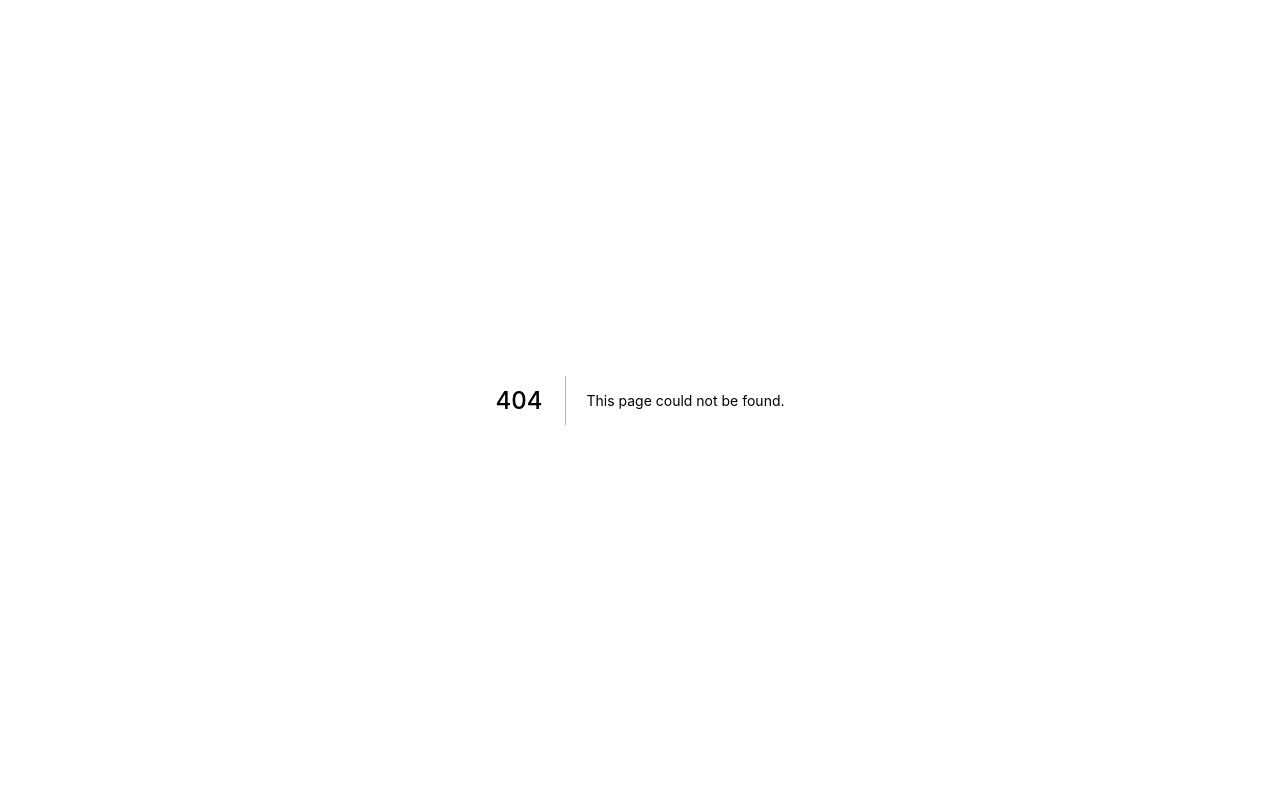
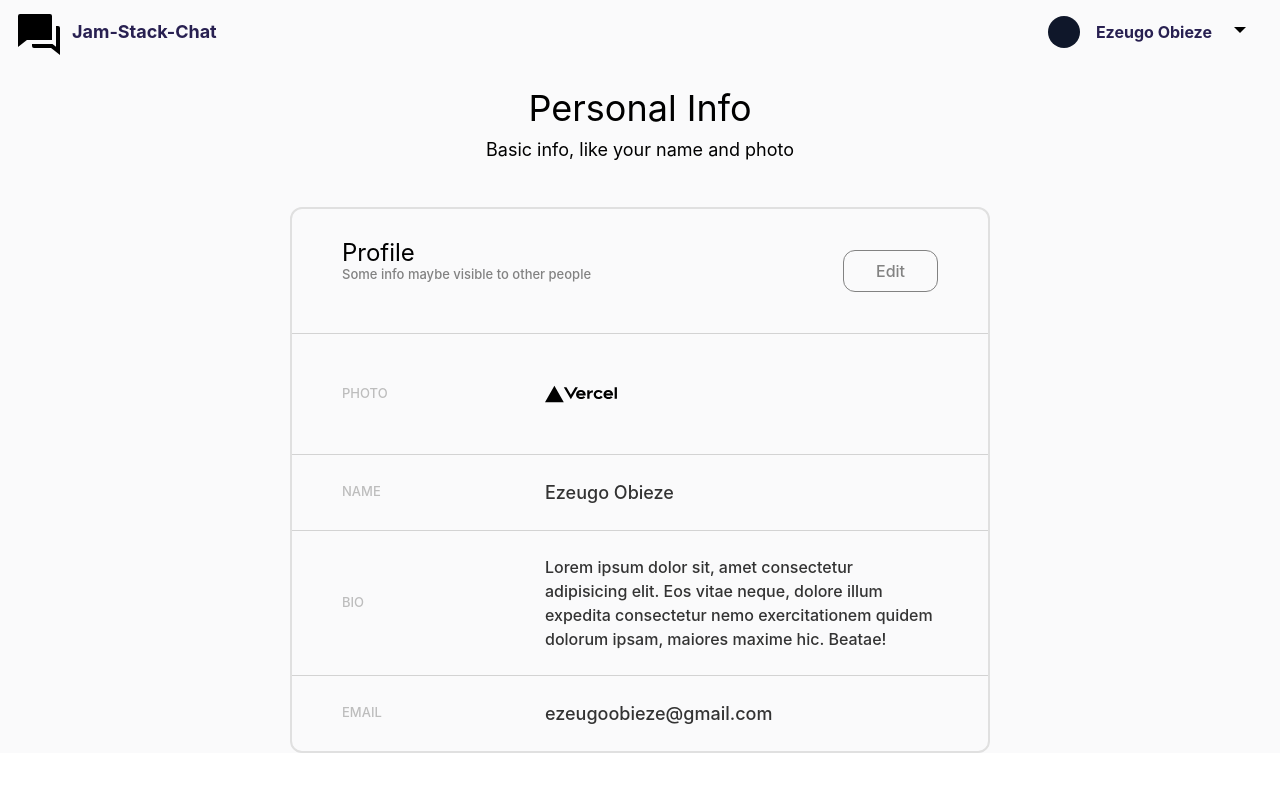
Before and after one commit to Akumzy/cloudinary-jamStack22, a Next.js app: page /userProfile in a window 1280 px wide. Before the commit this address had no page. Shown: the top 792 px of the page. Built offline with nearby package versions, Linux system fonts and the light colour scheme.

Commit message:
added userProfile page

```diff
--- a/pages/editProfile.tsx
+++ b/pages/editProfile.tsx
@@ -5,11 +5,11 @@ import Image from "next/image";
 export default function EditProfile() {
   return (
     <>
-      <div className="px-4 py-2 ">
+      <div className="px-4 py-2 bg-[#FAFAFB] ">
         <Navigation />
       </div>
-      <section className="px-4">
-        <div className="mt-14 mb-6 flex items-center cursor-pointer md:w-[700px] mx-auto">
+      <section className="pt-10 px-4 bg-[#FAFAFB]">
+        <div className="mb-6 flex items-center cursor-pointer md:w-[700px] mx-auto">
           <LeftArrowIcon />
           <span className="text-[#2D9CDB] font-normal text-[18px] ">Back</span>
         </div>
--- a/pages/login.tsx
+++ b/pages/login.tsx
@@ -17,7 +17,7 @@ export default function Login() {
         <div className="px-[38px] py-[50px] w-[380px] h-[400px] mx-auto rounded-3xl dark:bg-gray-800 bg-white border border-[#BDBDBD] ">
           <div className="w-fit  flex justify-center items-center mb-7 space-x-2">
             {checked ? <LogoIconLight /> : <LogoIcon />}
-            <p className="text-lg font-bold dark:text-blue-700 text-[#282051]">
+            <p className="text-lg font-bold dark:text-white text-[#282051]">
               Jam-Stack-Chat
             </p>
           </div>
--- /dev/null
+++ b/pages/userProfile.tsx
@@ -0,0 +1,80 @@
+import { CameraIcon, LeftArrowIcon } from "../components/icons/images";
+import Navigation from "../components/Navigation";
+import Image from "next/image";
+
+export default function EditProfile() {
+  return (
+    <>
+      <div className="px-4 py-2 bg-[#FAFAFB] ">
+        <Navigation />
+      </div>
+      <section className="pt-6 px-4 bg-[#FAFAFB] ">
+        <div className="text-center mb-11">
+          <p className="text-black text-4xl mb-2">Personal Info</p>
+          <p className="text-[18px] text-black ">
+            Basic info, like your name and photo
+          </p>
+        </div>
+        <div className="mb-24 border-2 border-[#E0E0E0] md:w-[700px] mx-auto rounded-xl">
+          <div className="px-[50px] py-7 flex items-center justify-between border-b-[1px] border-b-[#D3D3D3] ">
+            <div>
+              <p className="font-normal text-2xl mb-1">Profile</p>
+              <p className="text-[#828282] text-[13px] leading-[3.5px] font-medium mb-7 ">
+                Some info maybe visible to other people
+              </p>
+            </div>
+            <div className="border-[1px] border-[#828282] w-[95px] rounded-xl ">
+              <button className="w-full p-2 text-[#828282] font-medium text-base ">
+                Edit
+              </button>
+            </div>
+          </div>
+          <div className="px-[50px] py-6 flex items-center space-x-40 border-b-[1px] border-b-[#D3D3D3] ">
+            <span className="text-[#BDBDBD] uppercase text-[13px] font-medium w-[43px] ">
+              Photo
+            </span>
+            <div className="w-[72px] h-[72px] rounded-lg ">
+              <Image
+                src={"/vercel.svg"}
+                width="100"
+                height="100"
+                alt="user image"
+              />
+            </div>
+          </div>
+
+          <div className="px-[50px] py-6 flex items-center space-x-40 border-b-[1px] border-b-[#D3D3D3] ">
+            <span className="text-[#BDBDBD] uppercase text-[13px] font-medium w-[43px]  ">
+              Name
+            </span>
+            <div className="font-medium text-[#333333] text-[18px] ">
+              <p className="">Ezeugo Obieze </p>
+            </div>
+          </div>
+
+          <div className="px-[50px] py-6 flex items-center space-x-40 border-b-[1px] border-b-[#D3D3D3] ">
+            <div className="text-[#BDBDBD] uppercase text-[13px] font-medium  w-[43px]  ">
+              Bio
+            </div>
+            <div className="font-medium text-[#333333] text-base flex-1  ">
+              <p className=" ">
+                Lorem ipsum dolor sit, amet consectetur adipisicing elit. Eos
+                vitae neque, dolore illum expedita consectetur nemo
+                exercitationem quidem dolorum ipsam, maiores maxime hic. Beatae!
+              </p>
+            </div>
+          </div>
+
+          <div className="px-[50px] py-6 flex items-center space-x-40  ">
+            <span className="text-[#BDBDBD] uppercase text-[13px] font-medium w-[43px]  ">
+              Email
+            </span>
+            <div className="font-medium text-[#333333] text-[18px] ">
+              <p className="">ezeugoobieze@gmail.com</p>
+            </div>
+          </div>
+        </div>
+      </section>
+    </>
+  );
+}
```
